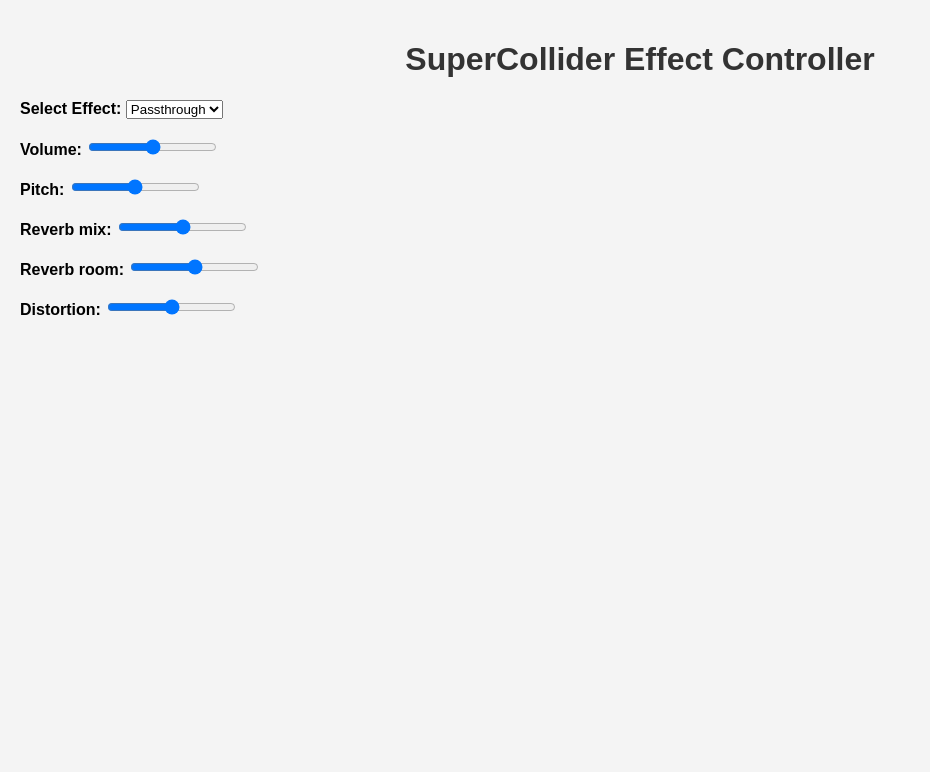
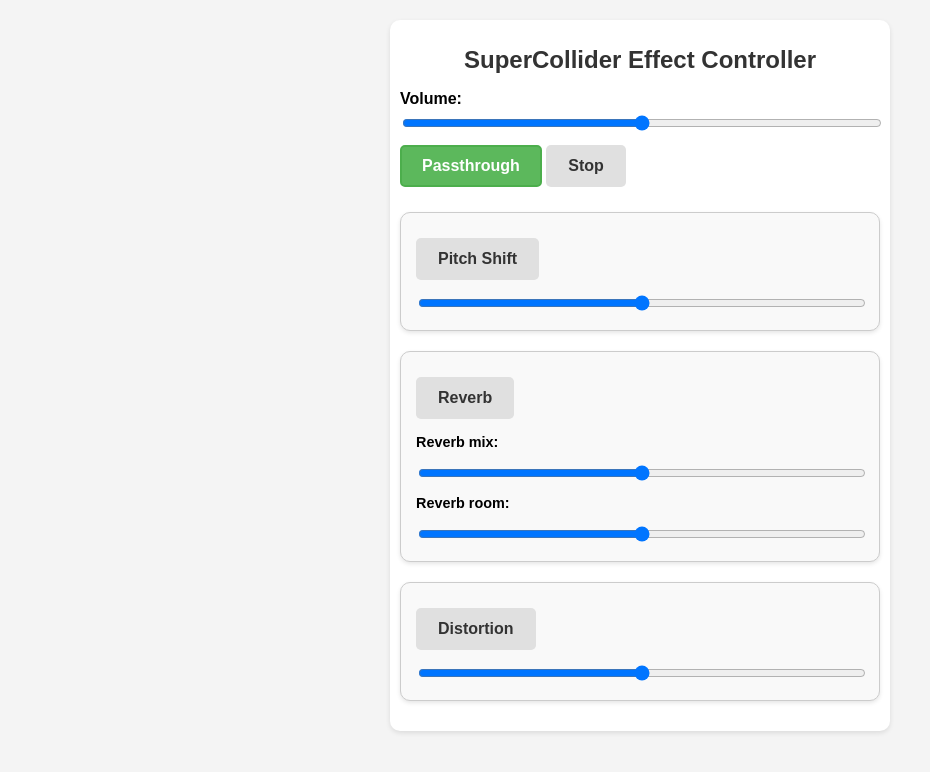
Before and after one commit to MateuszSabuk/VoiceChangerRPi, a Flask app: page / in a window 1280 px wide. Shown: the top 772 px of the page, without its empty margins (0-930 px from the left). Run offline with Flask 3, Linux system fonts and the light colour scheme.

Commit message:
Made webpage adjustments

```diff
--- a/app/static/styles.css
+++ b/app/static/styles.css
@@ -1,29 +1,39 @@
+/* General Styles */
 body {
     font-family: Arial, sans-serif;
     background-color: #f4f4f4;
     margin: 0;
     padding: 20px;
+    box-sizing: border-box;
 }
 
 h1 {
     text-align: center;
     color: #333;
+    font-size: 1.5em;
 }
 
 label {
     font-weight: bold;
+    display: block;
+    margin: 10px 0 5px;
 }
 
-.dropdown, .slider {
+input[type="range"] {
     width: 100%;
-    max-width: 400px;
-    margin: 10px auto;
 }
 
-.slider {
-    margin-top: 20px;
+/* Centered elements */
+.container {
+    max-width: 480px;
+    margin: 0 auto;
+    padding: 10px;
+    background: white;
+    border-radius: 10px;
+    box-shadow: 0 2px 5px rgba(0, 0, 0, 0.1);
 }
 
+/* Buttons */
 button {
     display: block;
     width: 100%;
@@ -35,8 +45,96 @@ button {
     border: none;
     border-radius: 5px;
     cursor: pointer;
+    font-size: 1em;
 }
 
 button:hover {
     background-color: #4cae4c;
 }
+
+/* Spacing and alignment */
+.slider,
+.dropdown {
+    width: 100%;
+    margin: 15px 0;
+}
+
+/* Responsive Design */
+@media (max-width: 768px) {
+    body {
+        padding: 10px;
+    }
+
+    h1 {
+        font-size: 1.2em;
+    }
+
+    .container {
+        padding: 15px;
+    }
+
+    label {
+        font-size: 0.9em;
+    }
+
+    input[type="range"] {
+        height: 20px;
+    }
+
+    button {
+        font-size: 0.9em;
+        padding: 8px;
+    }
+}
+
+/* Hide the actual radio buttons */
+input[type="radio"] {
+    display: none;
+}
+
+/* Style the labels to look like buttons */
+input[type="radio"] + label {
+    display: inline-block;
+    padding: 10px 20px;
+    background-color: #e0e0e0;
+    color: #333;
+    border: 2px solid transparent;
+    border-radius: 5px;
+    font-size: 1em;
+    text-align: center;
+    cursor: pointer;
+    transition: all 0.3s ease;
+}
+
+/* Change style when a button is selected */
+input[type="radio"]:checked + label {
+    background-color: #5cb85c;
+    color: white;
+    border-color: #4cae4c;
+}
+
+/* Hover effect for labels */
+input[type="radio"] + label:hover {
+    background-color: #d6d6d6;
+    color: #000;
+}
+
+/* Distinctive styling for effect containers */
+.effect-container {
+    margin: 20px 0; /* Space between containers */
+    padding: 15px;
+    border: 1px solid #ccc; /* Light border for separation */
+    border-radius: 10px; /* Rounded corners */
+    background-color: #f9f9f9; /* Light background color */
+    box-shadow: 0 2px 4px rgba(0, 0, 0, 0.1); /* Subtle shadow for depth */
+}
+
+/* Space and alignment for inputs within containers */
+.effect-container input[type="range"] {
+    margin-top: 10px;
+}
+
+.effect-container label {
+    margin-bottom: 5px;
+    font-size: 0.9em;
+}
--- a/app/templates/index.html
+++ b/app/templates/index.html
@@ -7,33 +7,42 @@
     <link rel="stylesheet" href="{{ url_for('static', filename='styles.css') }}">
 </head>
 <body>
+    <div class="container">
         <h1>SuperCollider Effect Controller</h1>
-    <label for="effect">Select Effect:</label>
-    <select id="effect">
-        <option value="passthrough">Passthrough</option>
-        <option value="pitchShift">Pitch Shift</option>
-        <option value="reverb">Reverb</option>
-        <option value="distortion">Distortion</option>
-    	<option value="stop">Stop</option>
-    </select>
-    <br><br>
         <label for="volume_input">Volume:</label>
         <input type="range" id="volume_input" min="0.0" max="2.0" step="0.1">
-    <br><br>
-    <label for="pitch_input">Pitch:</label>
+        <input type="radio" id="passthrough" name="effect" value="passthrough" checked="checked">
+        <label for="passthrough">Passthrough</label>
+        <input type="radio" id="stop" name="effect" value="stop">
+        <label for="stop">Stop</label>
+
+        <div class="effect-container">
+            <input type="radio" id="pitchShift" name="effect" value="pitchShift">
+            <label for="pitchShift">Pitch Shift</label>
             <input type="range" id="pitch_input" min="0.0" max="2.0" step="0.01">
-    <br><br>
+        </div>
+
+        <div class="effect-container">
+            <input type="radio" id="reverb" name="effect" value="reverb">
+            <label for="reverb">Reverb</label>
             <label for="reverb_mix_input">Reverb mix:</label>
             <input type="range" id="reverb_mix_input" min="0.0" max="2.0" step="0.01">
-    <br><br>
             <label for="reverb_room_input">Reverb room:</label>
             <input type="range" id="reverb_room_input" min="0.0" max="1.0" step="0.01">
-    <br><br>
-    <label for="distortion_input">Distortion:</label>
+        </div>
+
+        <div class="effect-container">
+            <input type="radio" id="distortion" name="effect" value="distortion">
+            <label for="distortion">Distortion</label>
             <input type="range" id="distortion_input" min="0.0" max="5.0" step="0.01">
-    <br><br>
+        </div>
+
+    </div>
     <script>
-        document.getElementById('effect').addEventListener('change', function() {
+        // Listen for changes in the selected effect (radio buttons)
+        document.querySelectorAll('input[name="effect"]').forEach((radio) => {
+            radio.addEventListener('change', function () {
+                if (this.checked) {
                     fetch('/select_effect', {
                         method: 'POST',
                         headers: {
@@ -41,18 +50,24 @@
                         },
                         body: JSON.stringify({ effect: this.value })
                     });
+                }
+            });
         });
 
+        // Add event listeners for the range sliders
         for (let input_type of ["volume", "pitch", "reverb_mix", "reverb_room", "distortion"]) {
-	document.getElementById(input_type + "_input").addEventListener('input', function() {
+            const inputElement = document.getElementById(input_type + "_input");
+            if (inputElement) {
+                inputElement.addEventListener('input', function () {
                     fetch('/update_param', {
                         method: 'POST',
                         headers: {
                             'Content-Type': 'application/json'
                         },
-                body: JSON.stringify({ type: input_type, value: this.value})
+                        body: JSON.stringify({ type: input_type, value: this.value })
                     });
                 });
+            }
         }
     </script>
 </body>
```
Lines whose indentation alone changed are shown as unchanged.
